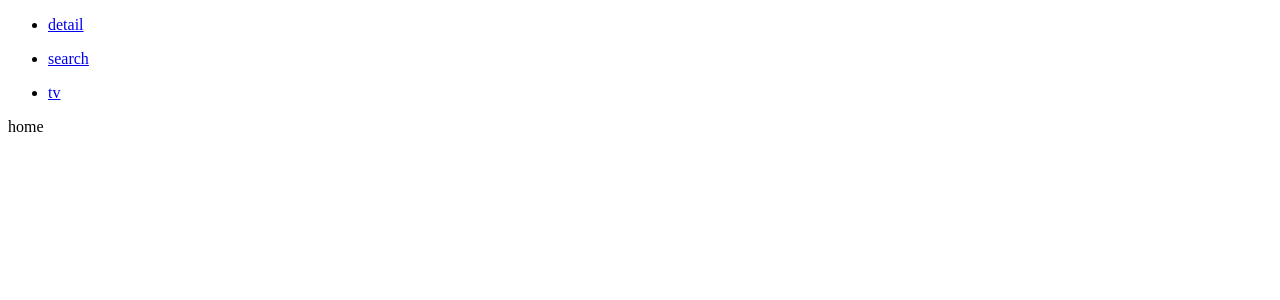
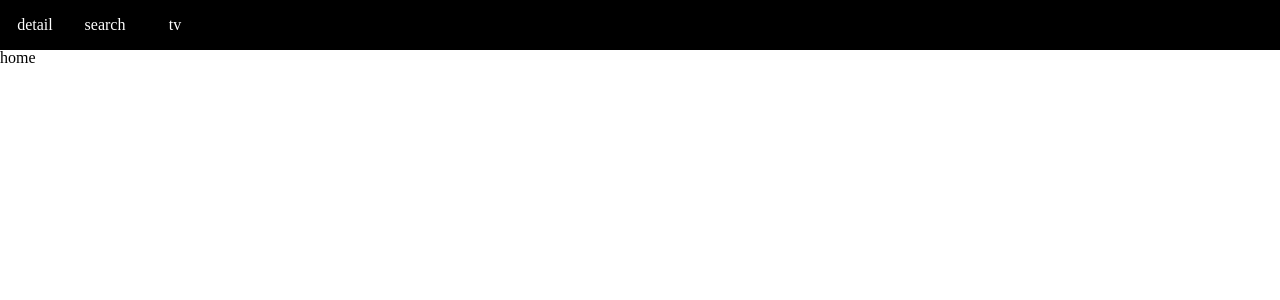
Before and after one commit to ckdtjs505/notflix, a React (Create React App) app: page / in a window 1280 px wide. Shown: the top 300 px of the page. Built offline with nearby package versions, Linux system fonts and the light colour scheme.

Commit message:
Feat: header design and withroute

```diff
--- a/package.json
+++ b/package.json
@@ -10,6 +10,8 @@
     "react-dom": "^17.0.1",
     "react-router-dom": "^5.2.0",
     "react-scripts": "4.0.1",
+    "styled-components": "^5.2.1",
+    "styled-reset": "^4.3.4",
     "web-vitals": "^0.2.4"
   },
   "scripts": {
--- a/src/components/App.js
+++ b/src/components/App.js
@@ -1,10 +1,22 @@
 import Router from "./router";
-import Header from "./header";
+import { createGlobalStyle } from "styled-components";
+import reset from "styled-reset";
+
+const GlobalStyle = createGlobalStyle`
+  ${reset};
+  a{
+    text-decoration:none;
+    color:inherit;
+  }
+  body {
+    padding-top:50px
+  }
+`;
 
 function App() {
   return (
     <div className="App">
-      <Header />
+      <GlobalStyle />
       <Router />
     </div>
   );
--- a/src/components/header.js
+++ b/src/components/header.js
@@ -1,19 +1,46 @@
-export default () => (
-  <header>
-    <ul>
-      <li>
-        <a href="/detail">detail</a>
-      </li>
-    </ul>
-    <ul>
-      <li>
-        <a href="/search">search</a>
-      </li>
-    </ul>
-    <ul>
-      <li>
-        <a href="/tv">tv</a>
-      </li>
-    </ul>
-  </header>
-);
+import { Link, withRouter } from "react-router-dom";
+import styled from "styled-components";
+
+const Header = styled.header`
+  background-color: black;
+  position: fixed;
+  top: 0;
+  bottom: 0;
+  left: 0;
+  right: 0;
+  height: 50px;
+  display: flex;
+  align-items: center;
+`;
+const List = styled.ul`
+  display: flex;
+`;
+const Item = styled.li`
+  height: 50px;
+  border-bottom: ${props => (props.current ? "solid red 2px" : "solid red 0px")};
+`;
+const SLink = styled(Link)`
+  display: flex;
+  align-items: center;
+  justify-content: center;
+  width: 70px;
+  height: 100%;
+  color: white;
+  font-size: 1rem;
+`;
+
+export default withRouter(({ location: { pathname } }) => (
+  <Header>
+    <List>
+      <Item current={pathname === "/detail"}>
+        <SLink to="/detail">detail</SLink>
+      </Item>
+      <Item current={pathname === "/search"}>
+        <SLink to="/search">search</SLink>
+      </Item>
+      <Item current={pathname === "/tv"}>
+        <SLink to="/tv">tv</SLink>
+      </Item>
+    </List>
+  </Header>
+));
--- a/src/components/router.js
+++ b/src/components/router.js
@@ -3,9 +3,11 @@ import Home from "../router/home";
 import TV from "../router/tv";
 import Search from "../router/search";
 import detail from "../router/detail";
+import Header from "./header";
 
 export default () => (
   <Router>
+    <Header />
     <Switch>
       <Route path="/" exact component={Home}></Route>
       <Route path="/detail" exact component={detail}></Route>
```
Also changed, not shown: 2 other files (tests, documents, lock files or other folders).
